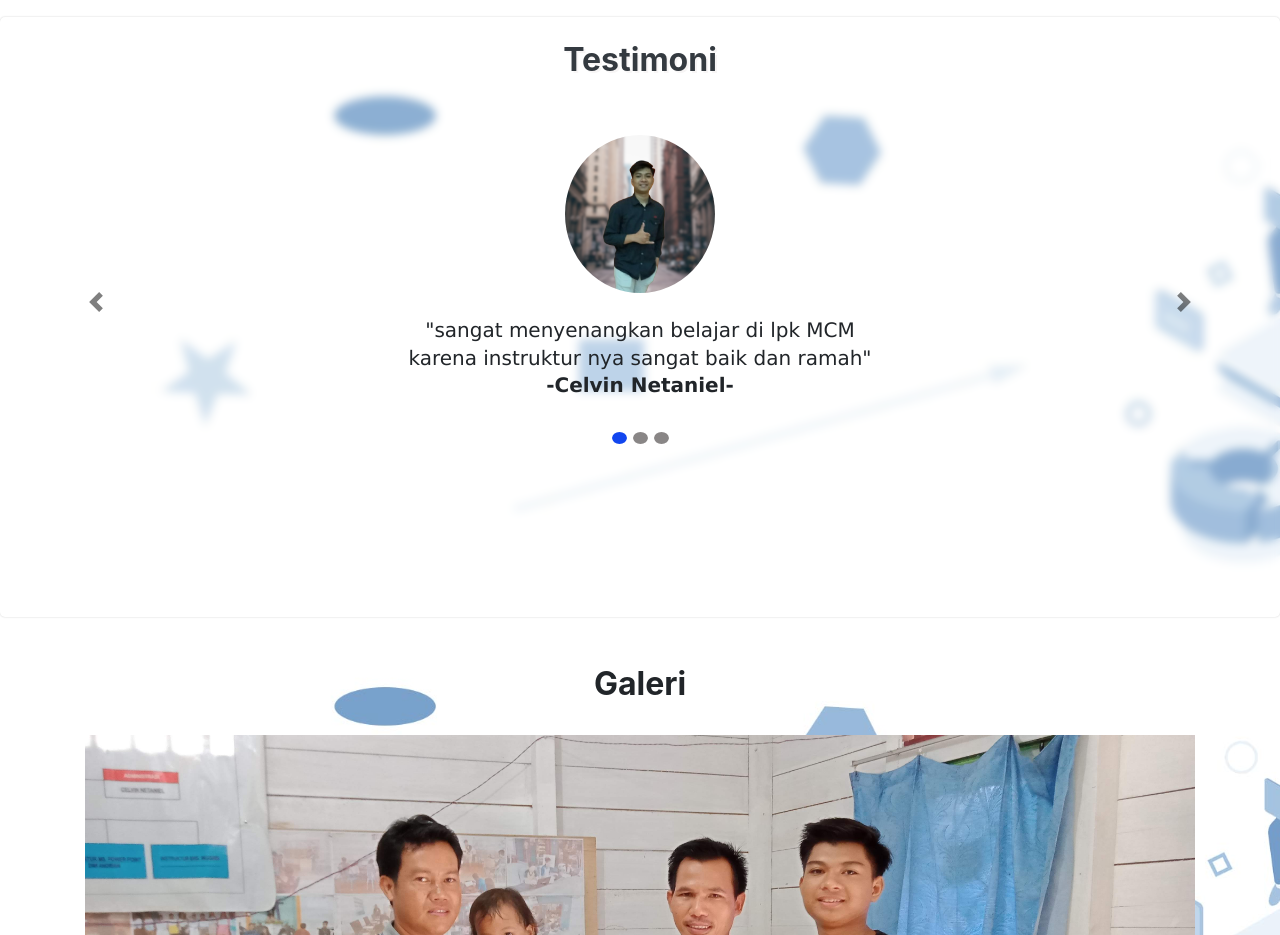
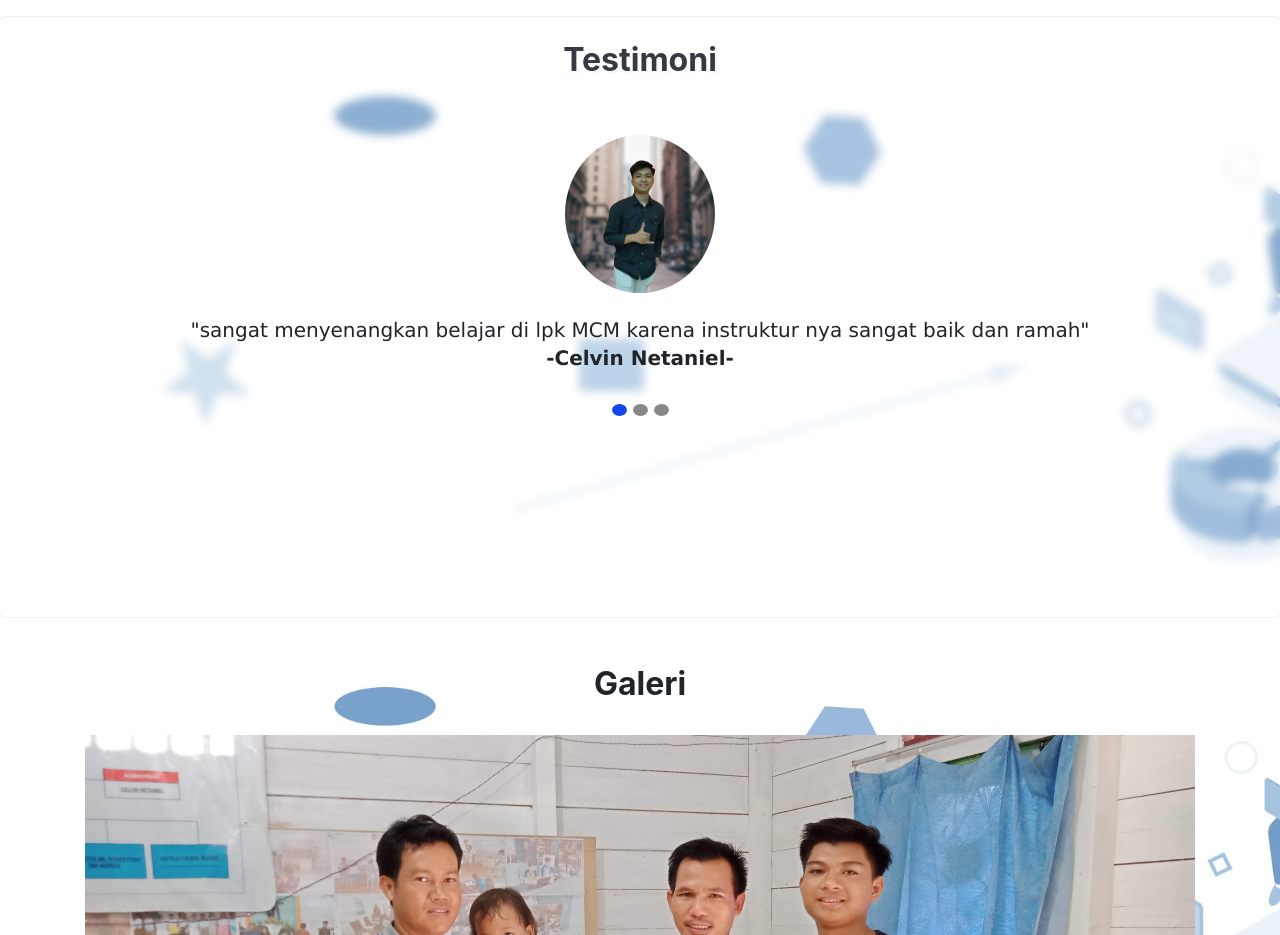
Before and after one commit to celvinlnx/celvinlnx.github.io, a plain HTML site: page index.html in a window 1280 px wide. Shown: the part 1780-2715 px from the top of the page. Drawn offline with nearby package versions, Linux system fonts and the light colour scheme.

Commit message:
update testimoni button

```diff
--- a/index.html
+++ b/index.html
@@ -191,7 +191,7 @@
                 <div class="col-md-12">
                  <img src="img/testimoni/celvin.png" class="testimoni-img" alt="poto1"></span>
 
-                 <h4 class="mt-4">"sangat menyenangkan belajar di lpk MCM <br>
+                 <h4 class="mt-4">"sangat menyenangkan belajar di lpk MCM
                                    karena instruktur nya sangat baik dan ramah"
                                    <br>
                                    <span>-Celvin Netaniel-</span>
@@ -232,17 +232,6 @@
             </div>
 
           </div>
-
-
-
-          <button class="carousel-control-prev" type="button" data-bs-target="#carouselExampleDark" data-bs-slide="prev">
-            <span class="carousel-control-prev-icon" aria-hidden="true"></span>
-            <span class="visually-hidden">Previous</span>
-          </button>
-          <button class="carousel-control-next" type="button" data-bs-target="#carouselExampleDark" data-bs-slide="next">
-            <span class="carousel-control-next-icon" aria-hidden="true"></span>
-            <span class="visually-hidden">Next</span>
-          </button>
         </div>
 
 
```
